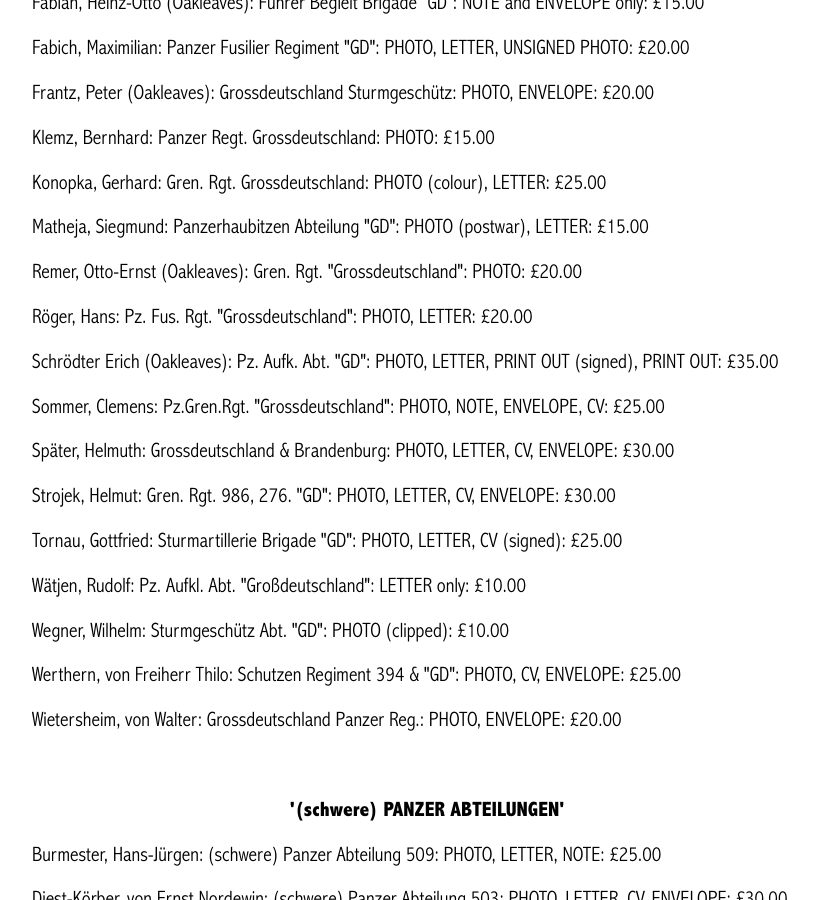
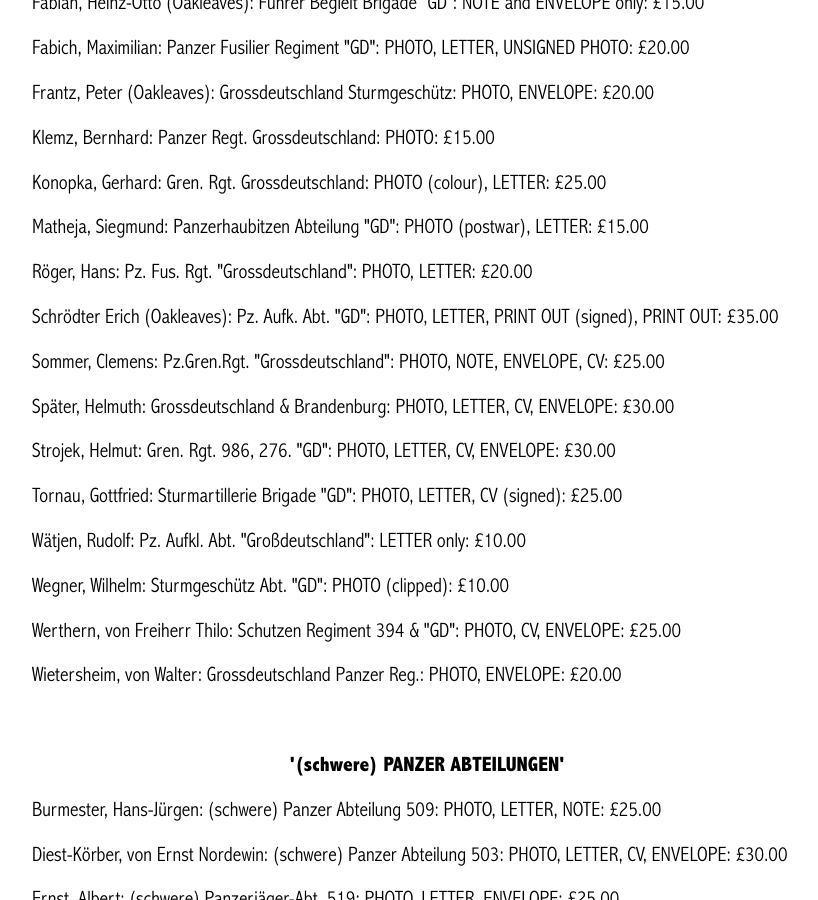
Before and after one commit to lahphotographs/lahphotographs.github.com, a Jekyll site: the page built from reich_detail.md, in a window 1280 px wide and 900 px high, scrolled down 1016 px. Shown: the whole window, without its empty margins (213-1031 px from the left). Built offline with Jekyll 4.4.1, drawn with Linux system fonts in a browser that asks for light colours.

Commit message:
Update reich_detail.md

```diff
--- a/reich_detail.md
+++ b/reich_detail.md
@@ -18,7 +18,6 @@ class: book_cover
 <p>Klemz,	Bernhard: Panzer Regt. Grossdeutschland:   PHOTO:	£15.00</p>
 <p>Konopka,	Gerhard: Gren. Rgt. Grossdeutschland:	  PHOTO (colour), LETTER:	£25.00</p>
 <p>Matheja,	Siegmund: Panzerhaubitzen Abteilung "GD":	  PHOTO (postwar), LETTER: £15.00</p>
-<p>Remer,	Otto-Ernst (Oakleaves):	Gren. Rgt. "Grossdeutschland":	  PHOTO: £20.00</p>
 <p>Röger,	Hans: Pz. Fus. Rgt. "Grossdeutschland":	  PHOTO, LETTER:	£20.00</p>
 <p>Schrödter	Erich	(Oakleaves): Pz. Aufk. Abt. "GD":	  PHOTO, LETTER, PRINT OUT (signed), PRINT OUT:	£35.00</p>
 <p>Sommer,	Clemens: Pz.Gren.Rgt. "Grossdeutschland":	  PHOTO, NOTE, ENVELOPE, CV:	£25.00</p>
```
